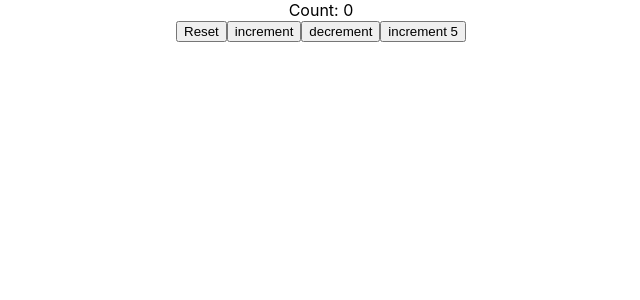
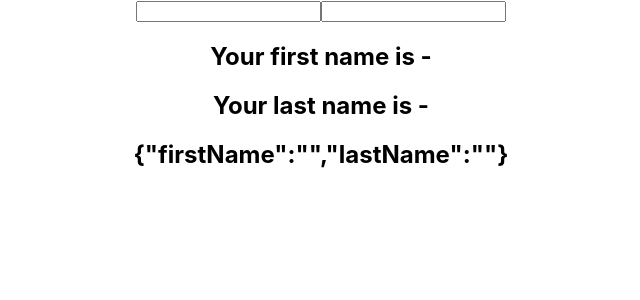
Before and after one commit to ethioclicks/react-practice, a React (Create React App) app: page / in a window 1280 px wide. Shown: the top 300 px of the page, without its empty margins (319-959 px from the left). Built offline with nearby package versions, Linux system fonts and the light colour scheme.

Commit message:
useState with object

```diff
--- a/src/App.js
+++ b/src/App.js
@@ -1,12 +1,12 @@
 import './App.css';
 import { Component } from 'react';
-import HookCounterTwo from './components/HookCounterTwo';
+import HookCounterThree from './components/HookCounterThree';
 
 class App extends Component {
   render () {
     return (
       <div className="App">
-        <HookCounterTwo/>
+        <HookCounterThree/>
       </div>
     );
   }
--- /dev/null
+++ b/src/components/HookCounterThree.js
@@ -0,0 +1,20 @@
+import React, { useState } from 'react';
+
+function HookCounterThree() {
+    const [name, setName] = useState( {firstName: '', lastName: ''})
+    return (
+        <form>
+            <input type='text' value={name.firstName}
+                onChange={e => setName({ ...name, firstName: e.target.value})}
+            />
+            <input type='text' value={name.lastName}
+                onChange={e => setName({ ...name, lastName: e.target.value})}
+            />
+            <h2>Your first name is - {name.firstName}</h2>
+            <h2>Your last name is - {name.lastName}</h2>
+            <h2>{JSON.stringify(name)}</h2>
+        </form>
+    );
+}
+
+export default HookCounterThree;
```
